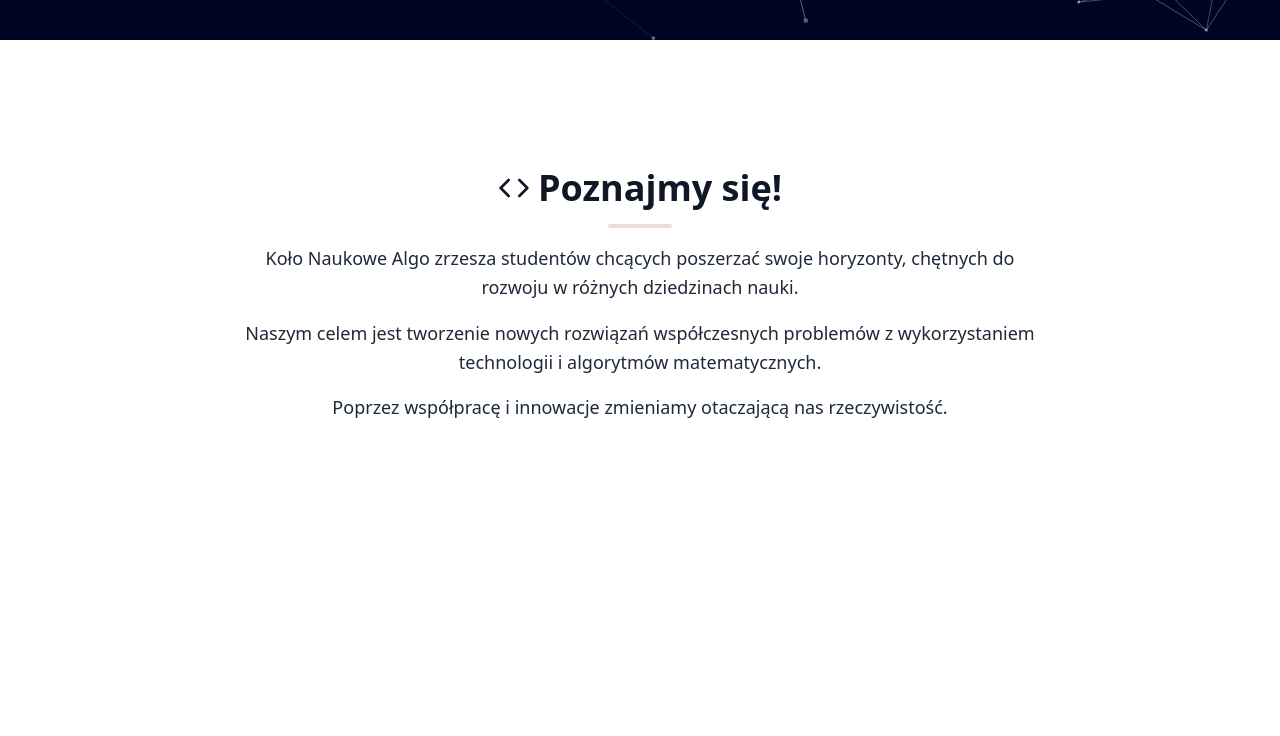
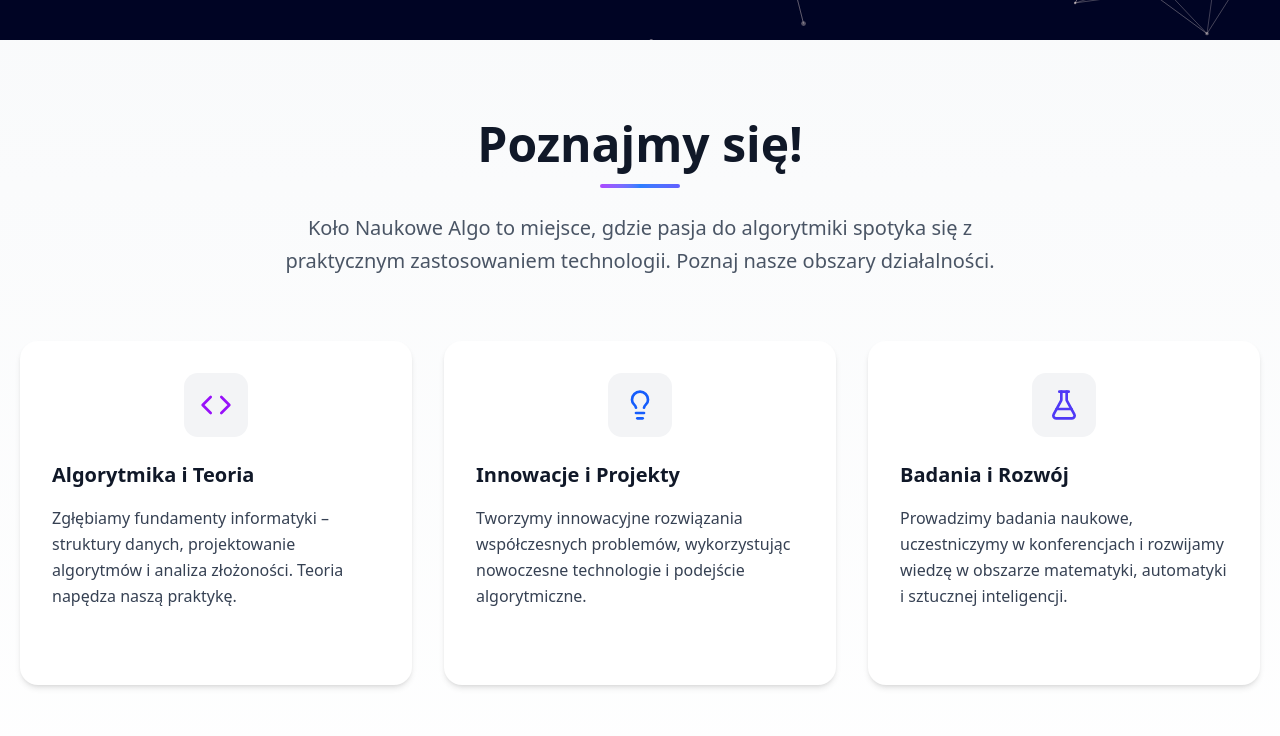
Before and after one commit to KN-Algo/Panel_administracyjny, a React (Vite) app in the folder frontend/: page / in a window 1280 px wide. Shown: the part 760-1496 px from the top of the page. Built offline with nearby package versions, Linux system fonts and the light colour scheme.

Commit message:
feat: Nowa sekcja "Poznajmy się" wersja 1

```diff
--- a/frontend/src/features/home/AboutSection.tsx
+++ b/frontend/src/features/home/AboutSection.tsx
@@ -1,29 +1,120 @@
 import { useTranslation } from "react-i18next";
-import { Code } from "lucide-react";
+import { Code, Lightbulb, FlaskConical, ArrowRight } from "lucide-react";
+
+interface TileProps {
+  icon: React.ReactNode;
+  title: string;
+  description: string;
+  gradient: string;
+  delay: number;
+}
+
+function AnimatedTile({
+  icon,
+  title,
+  description,
+  gradient,
+  delay,
+}: TileProps) {
+  return (
+    <div
+      className="group relative bg-white rounded-2xl p-8 shadow-md hover:shadow-2xl transition-all duration-500 hover:-translate-y-2 overflow-hidden"
+      style={{ animationDelay: `${delay}ms` }}
+    >
+      {/* Gradient background on hover */}
+      <div
+        className={`absolute inset-0 ${gradient} opacity-0 group-hover:opacity-100 transition-opacity duration-500`}
+      ></div>
+
+      {/* Content */}
+      <div className="relative z-10">
+        <div className="flex justify-center mb-6">
+          <div className="w-16 h-16 rounded-xl bg-gray-100 group-hover:bg-white/20 flex items-center justify-center transition-all duration-500 group-hover:scale-110 group-hover:rotate-3">
+            {icon}
+          </div>
+        </div>
+
+        <h3 className="text-xl font-bold mb-4 text-gray-900 group-hover:text-white transition-colors duration-300">
+          {title}
+        </h3>
+
+        <p className="text-gray-700 group-hover:text-white/90 leading-relaxed transition-colors duration-300">
+          {description}
+        </p>
+
+        {/* Arrow indicator */}
+        <div className="mt-6 flex justify-center opacity-0 group-hover:opacity-100 transition-opacity duration-300">
+          <ArrowRight className="w-5 h-5 text-white animate-pulse" />
+        </div>
+      </div>
+
+      {/* Decorative element */}
+      <div className="absolute -bottom-10 -right-10 w-32 h-32 bg-white/10 rounded-full blur-2xl group-hover:scale-150 transition-transform duration-700"></div>
+    </div>
+  );
+}
 
 export default function AboutSection() {
   const { t } = useTranslation();
 
+  const tiles = [
+    {
+      icon: (
+        <Code className="w-8 h-8 text-purple-600 group-hover:text-white transition-colors duration-300" />
+      ),
+      title: t("home.about_tile1_title"),
+      description: t("home.about_tile1_desc"),
+      gradient: "bg-gradient-to-br from-purple-500 to-purple-700",
+      delay: 0,
+    },
+    {
+      icon: (
+        <Lightbulb className="w-8 h-8 text-blue-600 group-hover:text-white transition-colors duration-300" />
+      ),
+      title: t("home.about_tile2_title"),
+      description: t("home.about_tile2_desc"),
+      gradient: "bg-gradient-to-br from-blue-500 to-blue-700",
+      delay: 150,
+    },
+    {
+      icon: (
+        <FlaskConical className="w-8 h-8 text-indigo-600 group-hover:text-white transition-colors duration-300" />
+      ),
+      title: t("home.about_tile3_title"),
+      description: t("home.about_tile3_desc"),
+      gradient: "bg-gradient-to-br from-indigo-500 to-indigo-700",
+      delay: 300,
+    },
+  ];
+
   return (
-    <div className="relative w-full py-16 bg-white z-10">
-      <section className="max-w-[850px] mx-auto text-center px-5 py-16 rounded-xl bg-white text-gray-900 transition-all duration-300 hover:-translate-y-1 hover:shadow-[0_12px_28px_rgba(0,0,0,0.08)]">
-        <h2 className="text-3xl md:text-4xl font-bold flex items-center justify-center gap-2 mb-3 text-gray-900">
-          <Code className="w-8 h-8 text-gray-900" />
-          <span>{t("home.about_title")}</span>
-        </h2>
+    <div className="relative w-full py-20 bg-gradient-to-b from-gray-50 to-white z-10">
+      <div className="max-w-7xl mx-auto px-5">
+        {/* Header */}
+        <div className="text-center mb-16">
+          <h2 className="text-4xl md:text-5xl font-bold text-gray-900 mb-4">
+            {t("home.about_title")}
+          </h2>
+          <div className="w-20 h-1 bg-gradient-to-r from-purple-500 via-blue-500 to-indigo-500 mx-auto rounded-full mb-6"></div>
+          <p className="text-xl text-gray-600 max-w-3xl mx-auto leading-relaxed">
+            {t("home.about_subtitle")}
+          </p>
+        </div>
 
-        <div className="w-16 h-1 bg-[#eeded9] my-4 mx-auto rounded-full transition-transform duration-[400ms]"></div>
+        {/* Animated Tiles Grid */}
+        <div className="grid grid-cols-1 md:grid-cols-2 lg:grid-cols-3 gap-8 mb-12">
+          {tiles.map((tile, index) => (
+            <AnimatedTile key={index} {...tile} />
+          ))}
+        </div>
 
-        <p className="text-lg mb-4 leading-relaxed text-gray-800">
-          {t("home.about_who_we_are")}
-        </p>
-        <p className="text-lg mb-4 leading-relaxed text-gray-800">
-          {t("home.about_our_goal")}
-        </p>
-        <p className="text-lg leading-relaxed text-gray-800">
-          {t("home.about_our_impact")}
-        </p>
-      </section>
+        {/* Bottom text */}
+        <div className="text-center max-w-4xl mx-auto">
+          <p className="text-lg text-gray-700 leading-relaxed">
+            {t("home.about_footer_text")}
+          </p>
+        </div>
+      </div>
     </div>
   );
 }
--- a/frontend/src/i18n/de.json
+++ b/frontend/src/i18n/de.json
@@ -10,6 +10,14 @@
     "title": "Algo Wissenschaftlicher Verein",
     "motto": "Schönheit der Theorie, Kraft der Praxis!",
     "about_title": "Lernen wir uns kennen!",
+    "about_subtitle": "Der Algo Wissenschaftliche Verein ist ein Ort, an dem die Leidenschaft für Algorithmen auf praktische Anwendung von Technologie trifft. Entdecken Sie unsere Tätigkeitsbereiche.",
+    "about_tile1_title": "Algorithmik & Theorie",
+    "about_tile1_desc": "Wir erforschen die Grundlagen der Informatik – Datenstrukturen, Algorithmendesign und Komplexitätsanalyse. Theorie treibt unsere Praxis an.",
+    "about_tile2_title": "Innovation & Projekte",
+    "about_tile2_desc": "Wir schaffen innovative Lösungen für zeitgenössische Probleme unter Verwendung moderner Technologien und eines algorithmischen Ansatzes.",
+    "about_tile3_title": "Forschung & Entwicklung",
+    "about_tile3_desc": "Wir führen wissenschaftliche Forschung durch, nehmen an Konferenzen teil und entwickeln Wissen in Mathematik, Automatisierung und künstlicher Intelligenz.",
+    "about_footer_text": "Durch Zusammenarbeit und Wissensaustausch schaffen wir ein Umfeld, in dem jeder seine Fähigkeiten entwickeln und ehrgeizige Projekte verwirklichen kann. Treten Sie uns bei und verändern Sie die Realität um uns herum!",
     "about_who_we_are": "Der Algo Wissenschaftliche Verein vereint Studenten, die ihren Horizont erweitern und sich in verschiedenen Wissenschaftsbereichen entwickeln möchten.",
     "about_our_goal": "Unser Ziel ist es, neue Lösungen für zeitgenössische Probleme unter Verwendung von Technologie und mathematischen Algorithmen zu schaffen.",
     "about_our_impact": "Durch Zusammenarbeit und Innovation verändern wir die Realität um uns herum.",
--- a/frontend/src/i18n/en.json
+++ b/frontend/src/i18n/en.json
@@ -10,6 +10,14 @@
     "title": "Algo Science Club",
     "motto": "Beauty of theory, power of practice!",
     "about_title": "Let's get to know each other!",
+    "about_subtitle": "Algo Science Club is a place where passion for algorithms meets practical application of technology. Discover our areas of activity.",
+    "about_tile1_title": "Algorithmics & Theory",
+    "about_tile1_desc": "We explore the foundations of computer science – data structures, algorithm design, and complexity analysis. Theory drives our practice.",
+    "about_tile2_title": "Innovation & Projects",
+    "about_tile2_desc": "We create innovative solutions to contemporary problems using modern technologies and an algorithmic approach.",
+    "about_tile3_title": "Research & Development",
+    "about_tile3_desc": "We conduct scientific research, participate in conferences, and develop knowledge in mathematics, automation, and artificial intelligence.",
+    "about_footer_text": "Through collaboration and knowledge sharing, we create an environment where everyone can develop their skills and accomplish ambitious projects. Join us and change the reality around us!",
     "about_who_we_are": "Algo Science Club brings together students who want to broaden their horizons and are eager to develop in various fields of science.",
     "about_our_goal": "Our goal is to create new solutions to contemporary problems using technology and mathematical algorithms.",
     "about_our_impact": "Through cooperation and innovation, we change the reality around us.",
--- a/frontend/src/i18n/pl.json
+++ b/frontend/src/i18n/pl.json
@@ -10,6 +10,14 @@
     "title": "Koło Naukowe Algo",
     "motto": "Piękno teorii, siła praktyki!",
     "about_title": "Poznajmy się!",
+    "about_subtitle": "Koło Naukowe Algo to miejsce, gdzie pasja do algorytmiki spotyka się z praktycznym zastosowaniem technologii. Poznaj nasze obszary działalności.",
+    "about_tile1_title": "Algorytmika i Teoria",
+    "about_tile1_desc": "Zgłębiamy fundamenty informatyki – struktury danych, projektowanie algorytmów i analiza złożoności. Teoria napędza naszą praktykę.",
+    "about_tile2_title": "Innowacje i Projekty",
+    "about_tile2_desc": "Tworzymy innowacyjne rozwiązania współczesnych problemów, wykorzystując nowoczesne technologie i podejście algorytmiczne.",
+    "about_tile3_title": "Badania i Rozwój",
+    "about_tile3_desc": "Prowadzimy badania naukowe, uczestniczymy w konferencjach i rozwijamy wiedzę w obszarze matematyki, automatyki i sztucznej inteligencji.",
+    "about_footer_text": "Poprzez współpracę i wymianę doświadczeń tworzymy środowisko, w którym każdy może rozwijać swoje umiejętności i realizować ambitne projekty. Dołącz do nas i zmień otaczającą nas rzeczywistość!",
     "about_who_we_are": "Koło Naukowe Algo zrzesza studentów chcących poszerzać swoje horyzonty, chętnych do rozwoju w różnych dziedzinach nauki.",
     "about_our_goal": "Naszym celem jest tworzenie nowych rozwiązań współczesnych problemów z wykorzystaniem technologii i algorytmów matematycznych.",
     "about_our_impact": "Poprzez współpracę i innowacje zmieniamy otaczającą nas rzeczywistość.",
```
